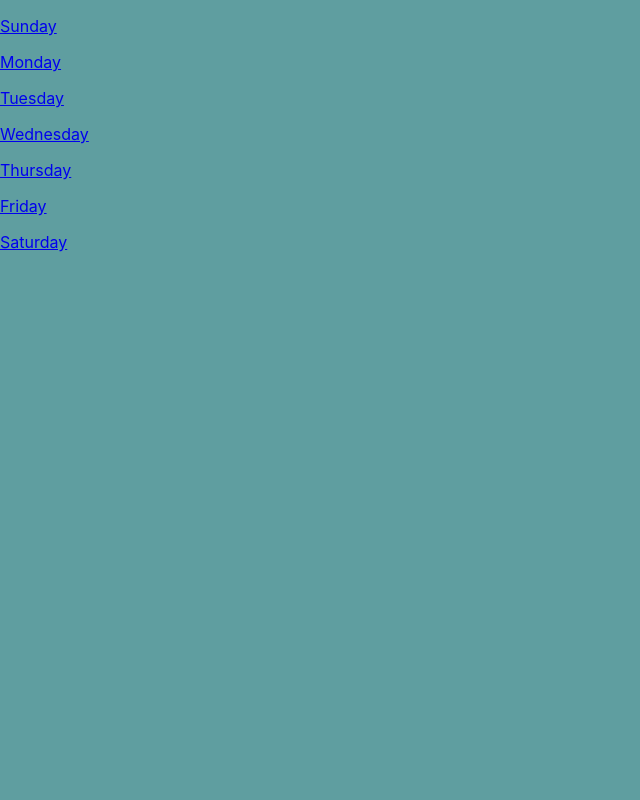
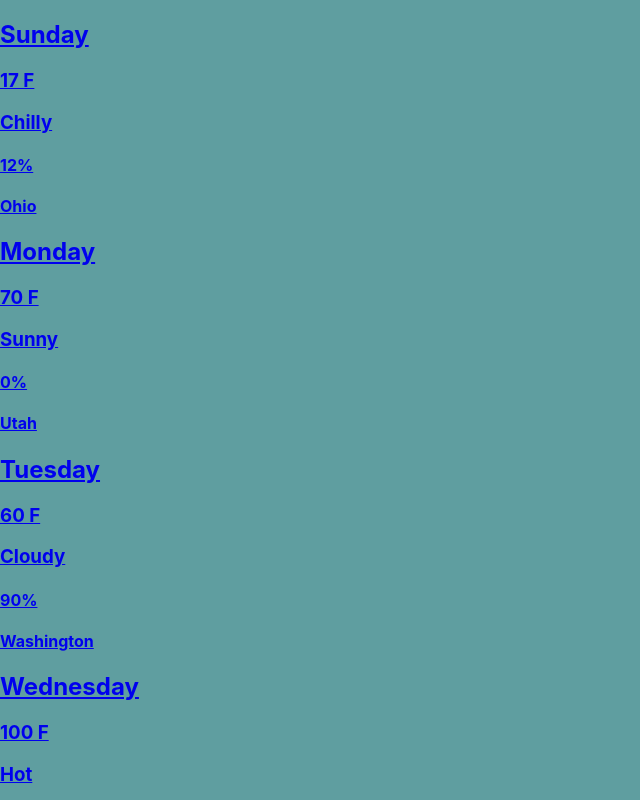
Before and after one commit to J-B-Coding/Weather-App, a React (Create React App) app: page /weather in a window 1280 px wide. Shown: the top 800 px of the page, without its empty margins (0-640 px from the left). Built offline with nearby package versions, Linux system fonts and the light colour scheme.

Commit message:
wrote out daily weather component

```diff
--- a/src/App.js
+++ b/src/App.js
@@ -1,4 +1,4 @@
-import CurrentZip from './components/current-zip';
+import CurrentZip from './components/CurrentZip';
 import { Route, Switch } from 'react-router-dom';
 import WeeklyWeather from './components/WeeklyWeather';
 import DailyWeather from './components/DailyWeather'
--- a/src/components/DailyWeather.js
+++ b/src/components/DailyWeather.js
@@ -2,8 +2,12 @@ const DailyWeather = (props) => {
     const {day, humidity, location, temperature, weatherType} = props.day;
     console.log(props)
     return (
-        <div>
-            <p>{day}</p>
+        <div className='dailyDiv'>
+            <h2 className='dailyDay'>{day}</h2>
+            <h3 className='dailyTemp'>{temperature}</h3>
+            <h3 className='dailyType'>{weatherType}</h3>
+            <h4 className='dailyHumidity'>{humidity}</h4>
+            <h4 className='dailyLocation'>{location}</h4>
         </div>
     )
 }
--- a/src/index.css
+++ b/src/index.css
@@ -50,3 +50,5 @@ code {
   width: 10%;
   font-size: 1.5rem;
 }
+
+/*Daily Weather Styling*/
```
